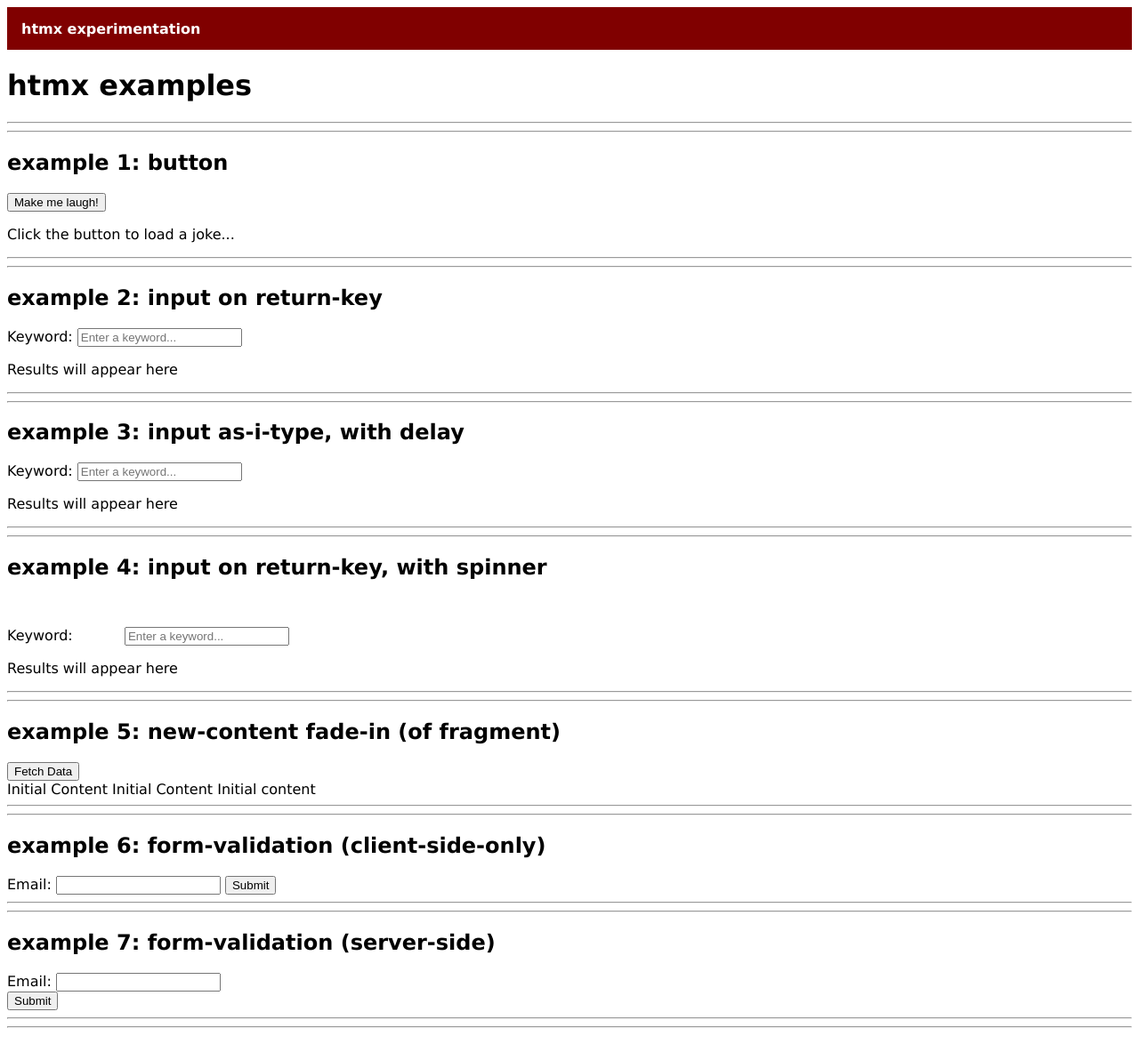
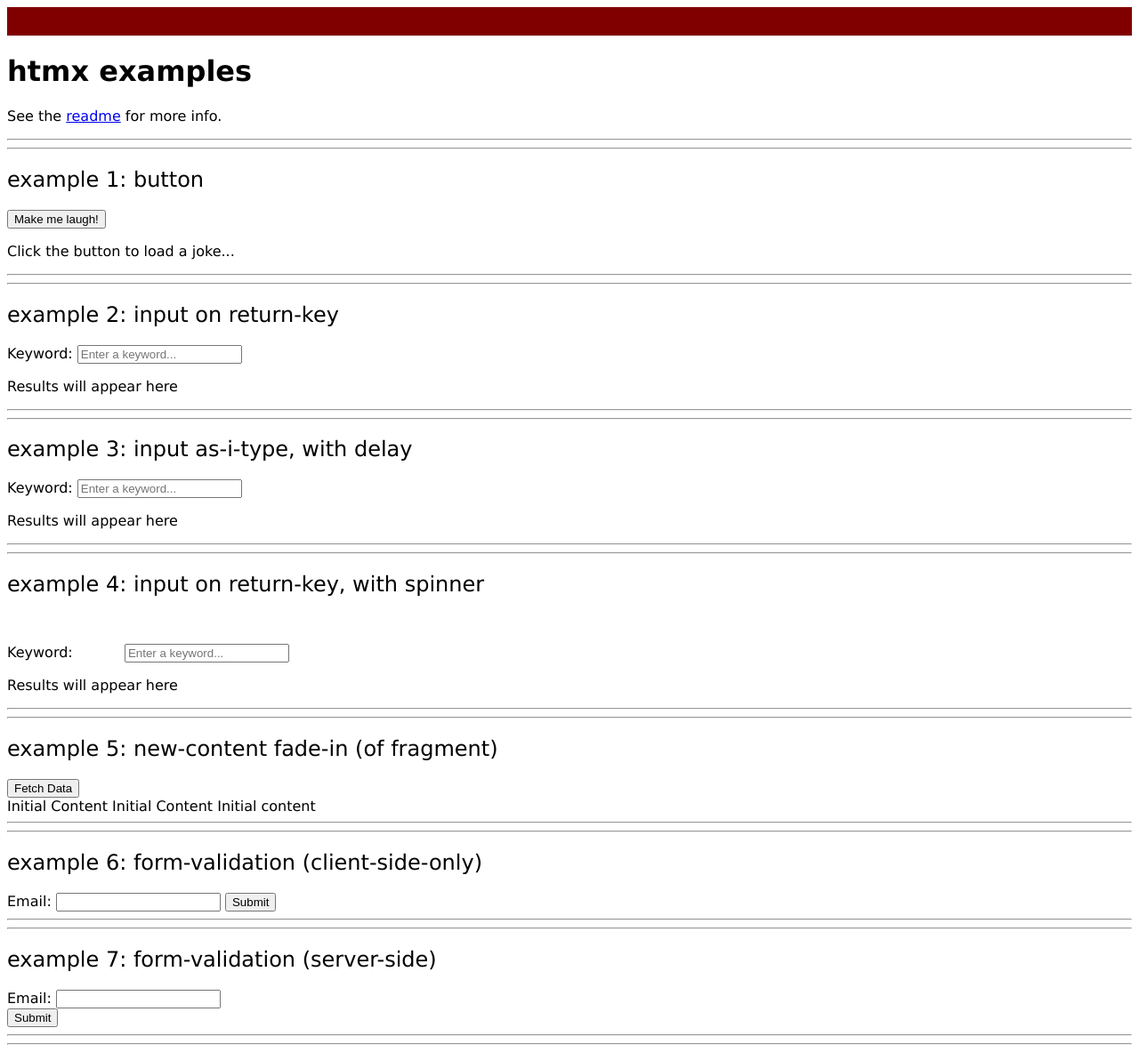
Before and after one commit to birkin/htmx_project, a Django app: page /htmx_examples/ in a window 1280 px wide. Shown: the whole page at 89% size. Before the commit the page ends 1156 px from the top, so only its background shows below. Run offline with Django 4.2, Linux system fonts and the light colour scheme; parts of the project's set-up code (start-up, migrations or seed data) failed here and were passed over; some libraries are stand-ins or nearby versions.

Commit message:
tweaks header.

```diff
--- a/htmx_app/templates/base.html
+++ b/htmx_app/templates/base.html
@@ -8,13 +8,16 @@
         body {
           font-family: Verdana, 'Lucida Sans', sans-serif;
         }
+        h2 {
+          font-weight: 100;
+        }
     </style>
     {% block extra_head %}{% endblock %}
 </head>
 <body>
     <header>
-        <div style="background-color: maroon; width: 100%; height: 3em; color: white; display: flex; justify-content: space-between; align-items: center;">
-            <span style="margin-left: 1em; font-weight: bold;">htmx experimentation </span>
+        <div style="background-color: maroon; width: 100%; height: 2em; color: white; display: flex; justify-content: space-between; align-items: center;">
+            <span style="margin-left: 1em; font-weight: bold;"></span>
         </div>
         {% block header %}{% endblock %}
     </header>
--- a/htmx_app/templates/htmx_examples.html
+++ b/htmx_app/templates/htmx_examples.html
@@ -1,10 +1,11 @@
 {% extends 'base.html' %}
+
 
 {% block extra_head %}
 
 <style>
 
-/* for ``example: input on return-key, with spinner`` */
+/* START ``example 4: input on return-key, with spinner`` */
 .loader {
     width: 48px;
     height: 48px;
@@ -23,9 +24,10 @@
         transform: rotate(360deg);
     }
 }
+/* END ``example 4: input on return-key, with spinner`` */
 
 
-/* for ``example 5: new-content fade-in (of fragment)`` */
+/* START ``example 5: new-content fade-in (of fragment)`` */
 .fadeIn {
   animation: fadeIn 2.5s;
 }
@@ -33,15 +35,18 @@
   0% {opacity: 0;}
   100% {opacity: 1;}
 }
+/* END ``example 5: new-content fade-in (of fragment)`` */
 
 </style>
 
+{% endblock extra_head %}
 
-{% endblock extra_head %}
 
 {% block header %}
     <h1>htmx examples</h1>
+    <p>See the <a href="https://github.com/birkin/htmx_project/blob/main/README.md">readme</a> for more info.</p>
 {% endblock header %}
+
 
 {% block content %}
 
```
